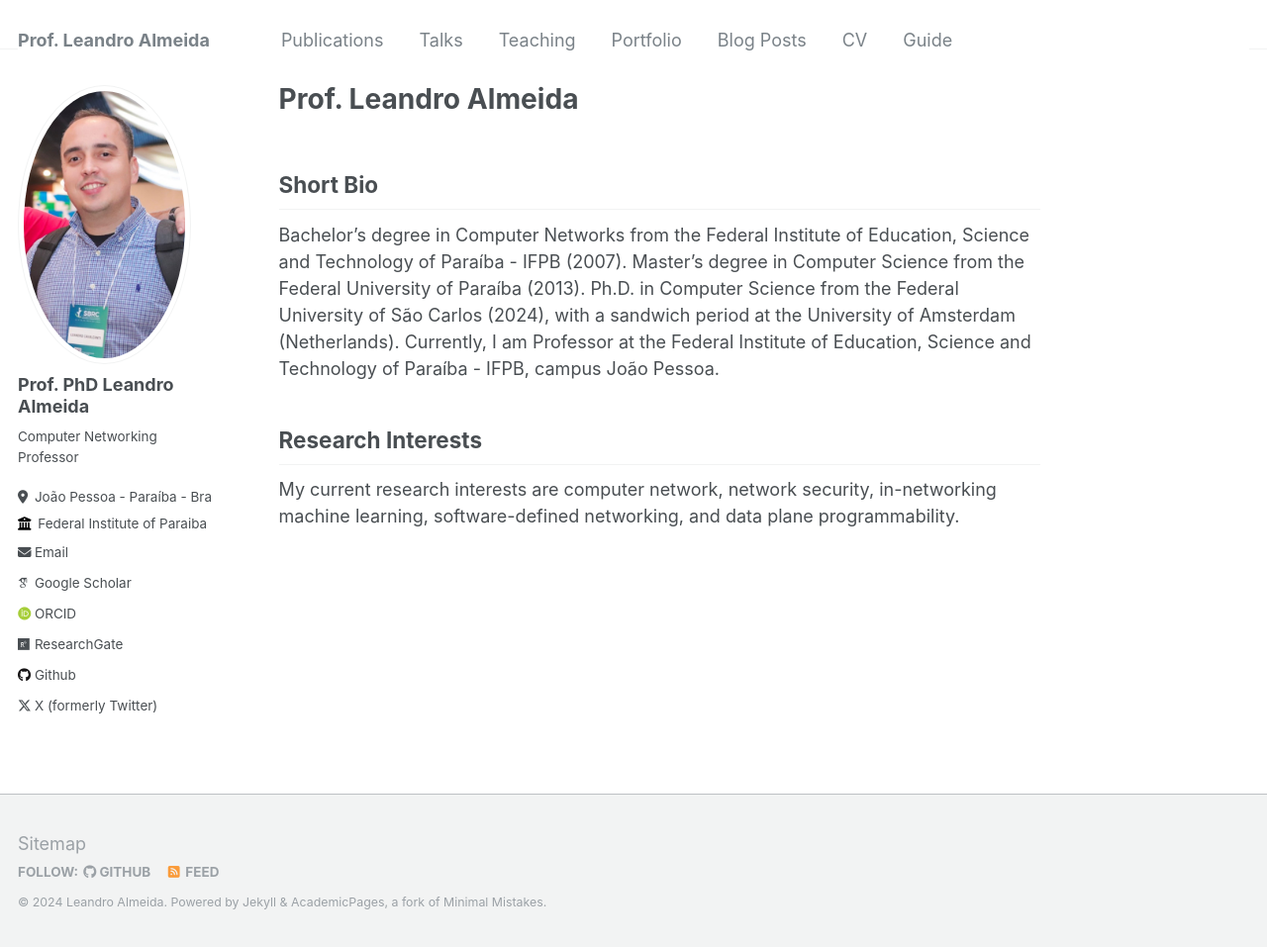
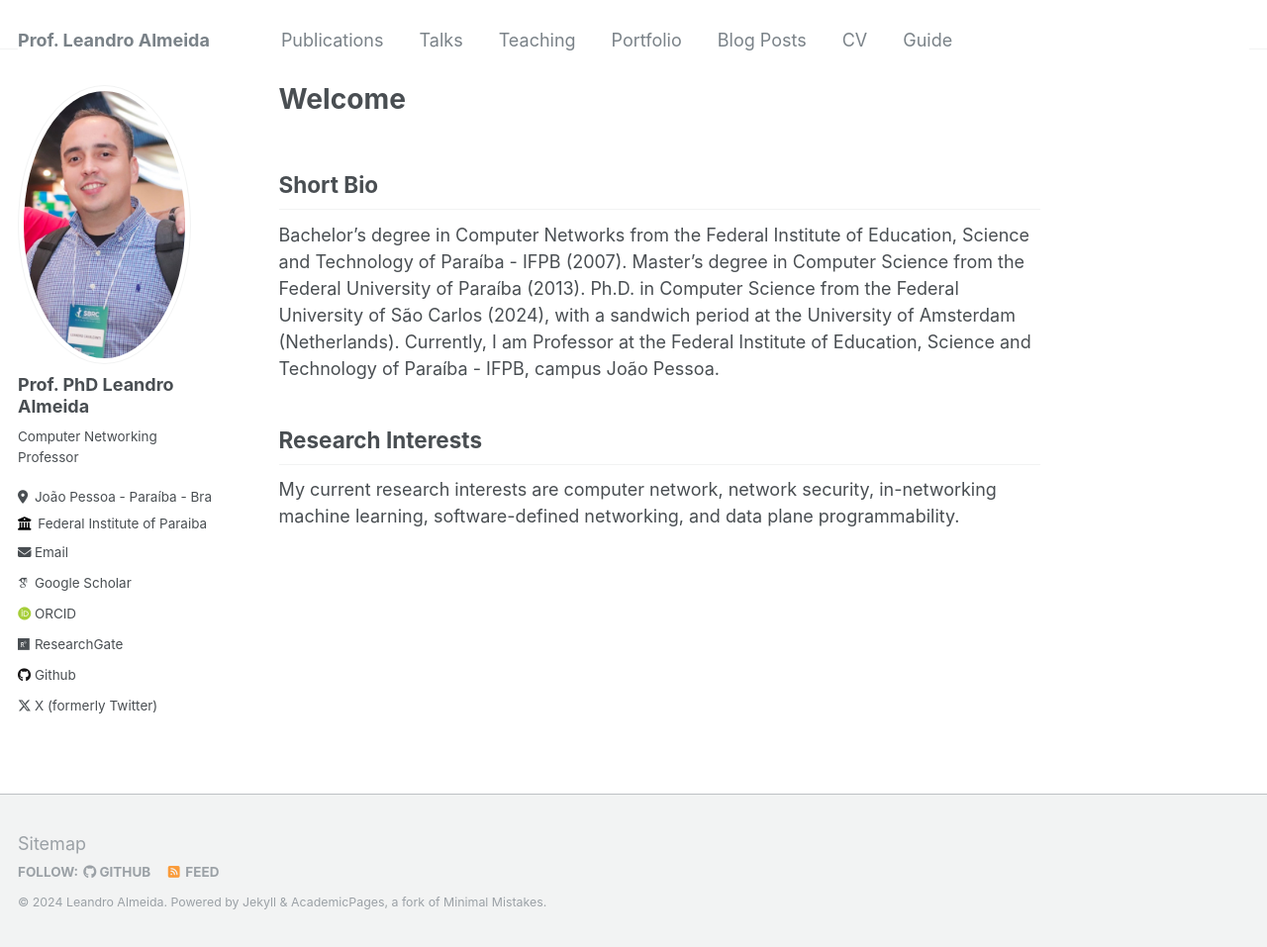
Before and after one commit to leandrocalmeida/leandrocalmeida.github.io, a Jekyll site: the page built from _pages/about.md, in a window 1280 px wide and 957 px high. Shown: the whole window at 99% size. Built offline with Jekyll 4.4.1, drawn with Linux system fonts in a browser that asks for light colours; some web fonts are replaced.

Commit message:
first update

```diff
--- a/_pages/about.md
+++ b/_pages/about.md
@@ -1,6 +1,6 @@
 ---
 permalink: /
-title: "Prof. Leandro Almeida"
+title: "Welcome"
 author_profile: true
 redirect_from:
   - /about/
```
